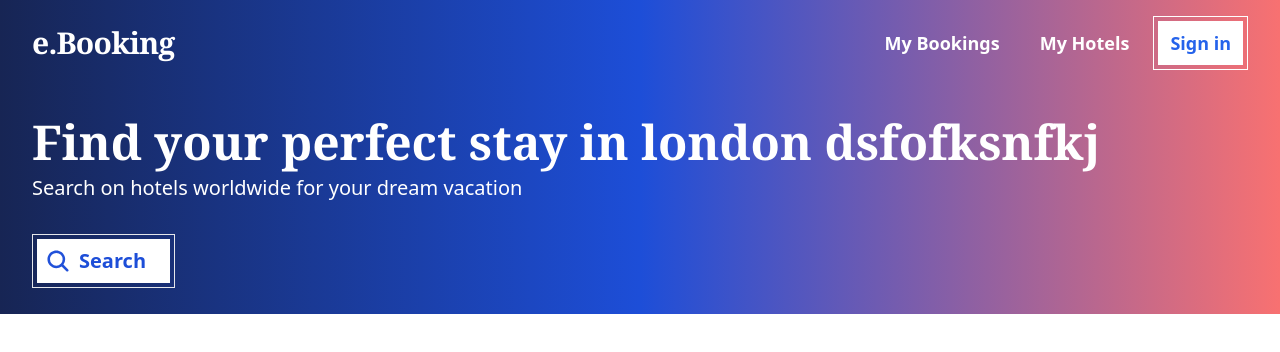
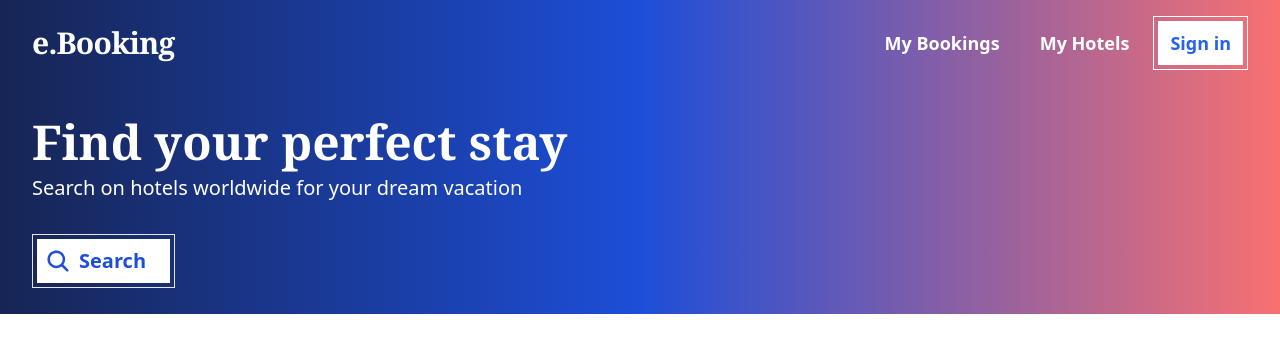
Before and after one commit to EmaanZaffar/e.bookingfrontend, a React (Vite) app: page / in a window 1280 px wide. Shown: the top 352 px of the page. Built offline with nearby package versions, Linux system fonts and the light colour scheme.

Commit message:
undo previous changes

```diff
--- a/src/components/Hero.jsx
+++ b/src/components/Hero.jsx
@@ -3,7 +3,7 @@ const Hero = () => {
     <div className="bg-gradient-to-r from-blue-950 via-blue-700 to-red-400 pb-28 pt-8">
       <div className="container mx-auto flex flex-col gap-2">
         <h1 className="text-white text-4xl lg:text-5xl font-semibold font-serif">
-          Find your perfect stay in london dsfofksnfkj
+          Find your perfect stay
         </h1>
         <p className="text-white text-lg md:text-xl">
           Search on hotels worldwide for your dream vacation
```
